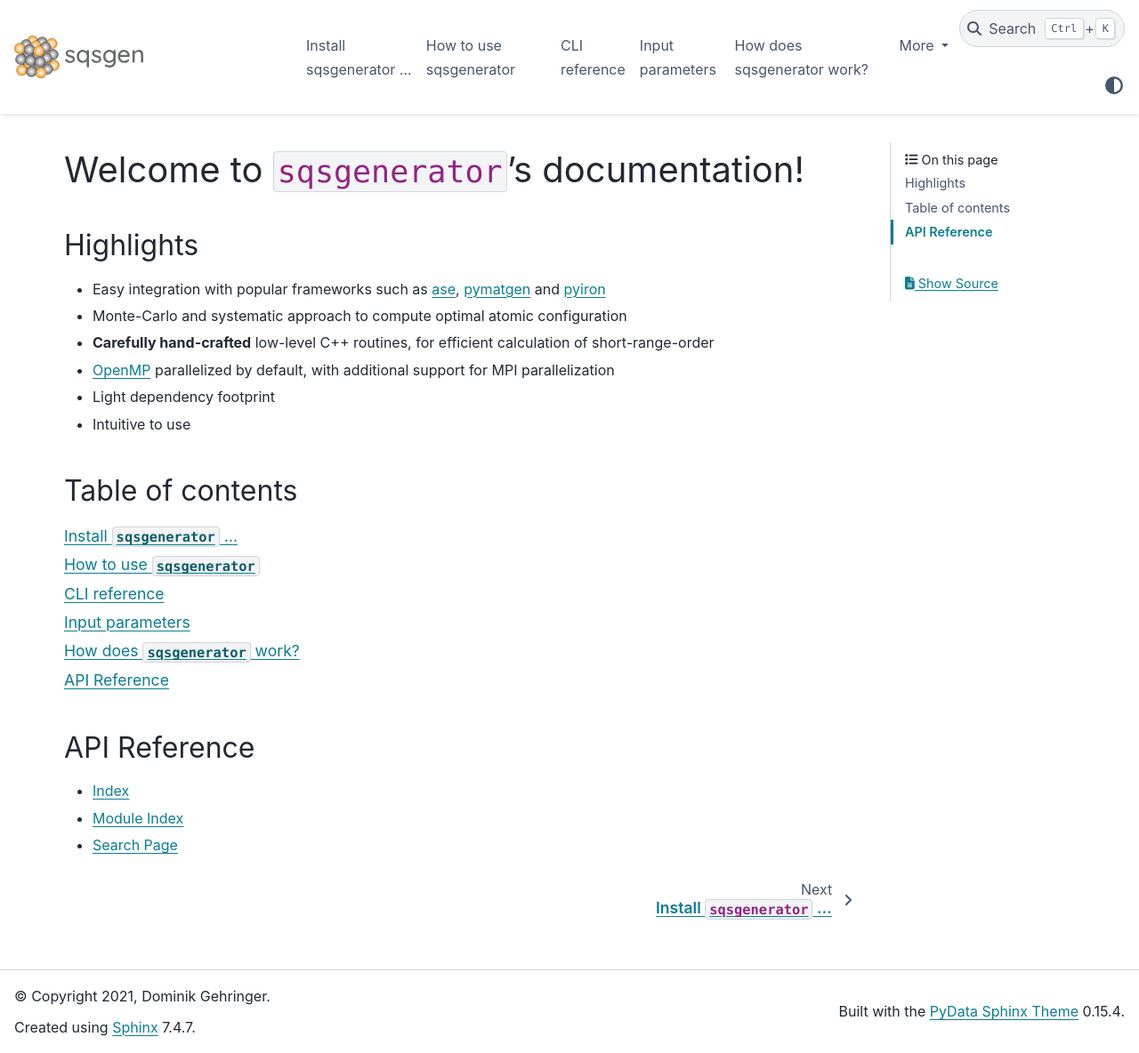
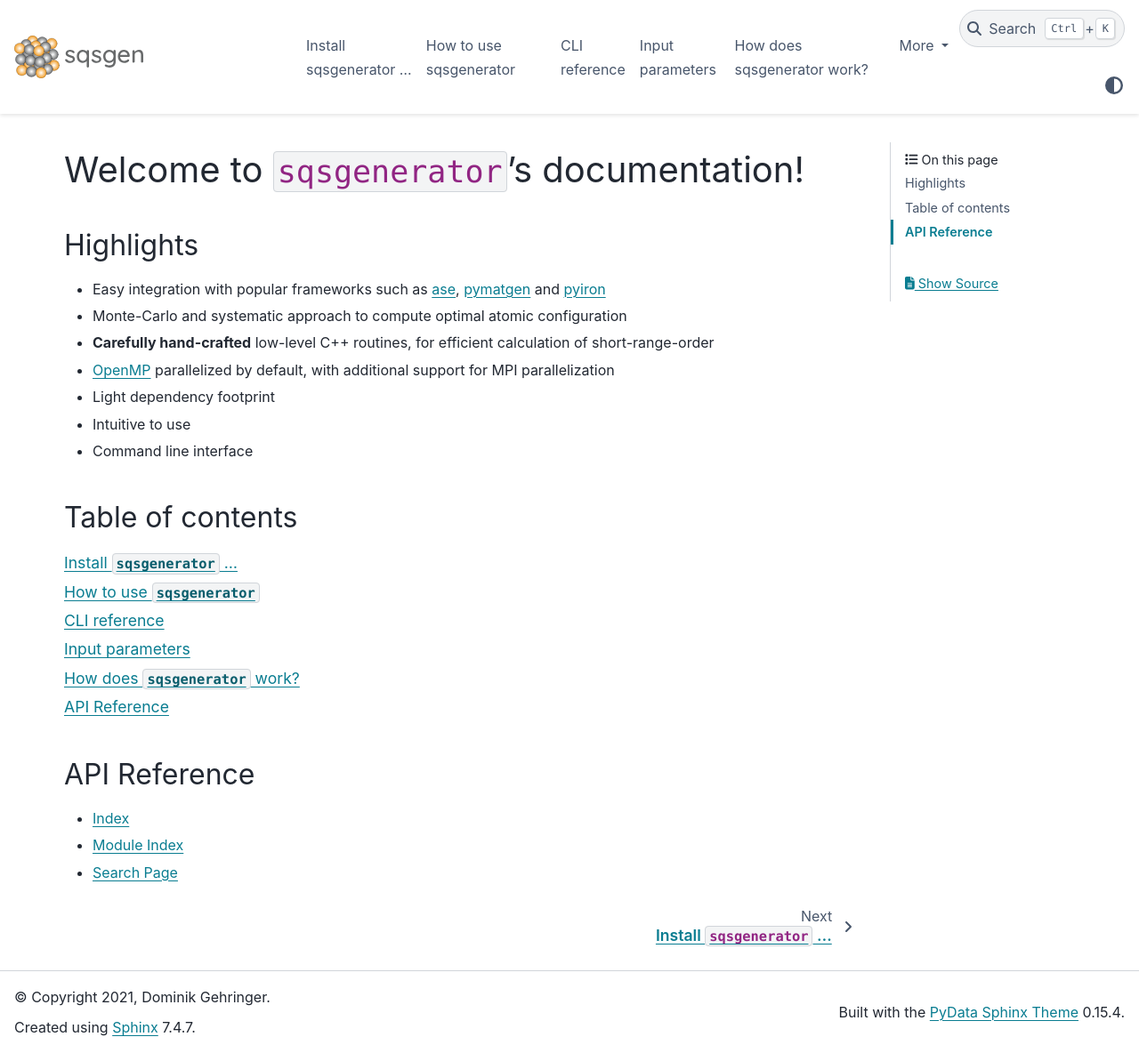
Before and after one commit to dgehringer/sqsgenerator, a Sphinx documentation site: the page built from docs/source/index.md, in a window 1280 px wide and 1184 px high. Shown: the whole window at 89% size. Built offline with Sphinx 7.4.7 and the PyData theme 0.15.4, drawn with Linux system fonts in a browser that asks for light colours; the version number is read from the project's files by our own code; part of the change alters nothing that is shown.

```diff
--- a/docs/source/conf.py
+++ b/docs/source/conf.py
@@ -61,11 +61,9 @@ myst_enable_extensions = [
 extensions = [
     'sphinx.ext.autodoc',
     'myst_parser',
-    'sphinx_click',
-    'sphinxemoji.sphinxemoji',
+    'sphinx_click'
 ]
 
-sphinxemoji_style = 'twemoji'
 
 
 # Add any paths that contain templates here, relative to this directory.
--- a/docs/source/index.md
+++ b/docs/source/index.md
@@ -10,6 +10,7 @@
   - [OpenMP](https://www.openmp.org/) parallelized by default, with additional support for MPI parallelization
   - Light dependency footprint
   - Intuitive to use
+  - Command line interface
 
 ## Table of contents
 
```
